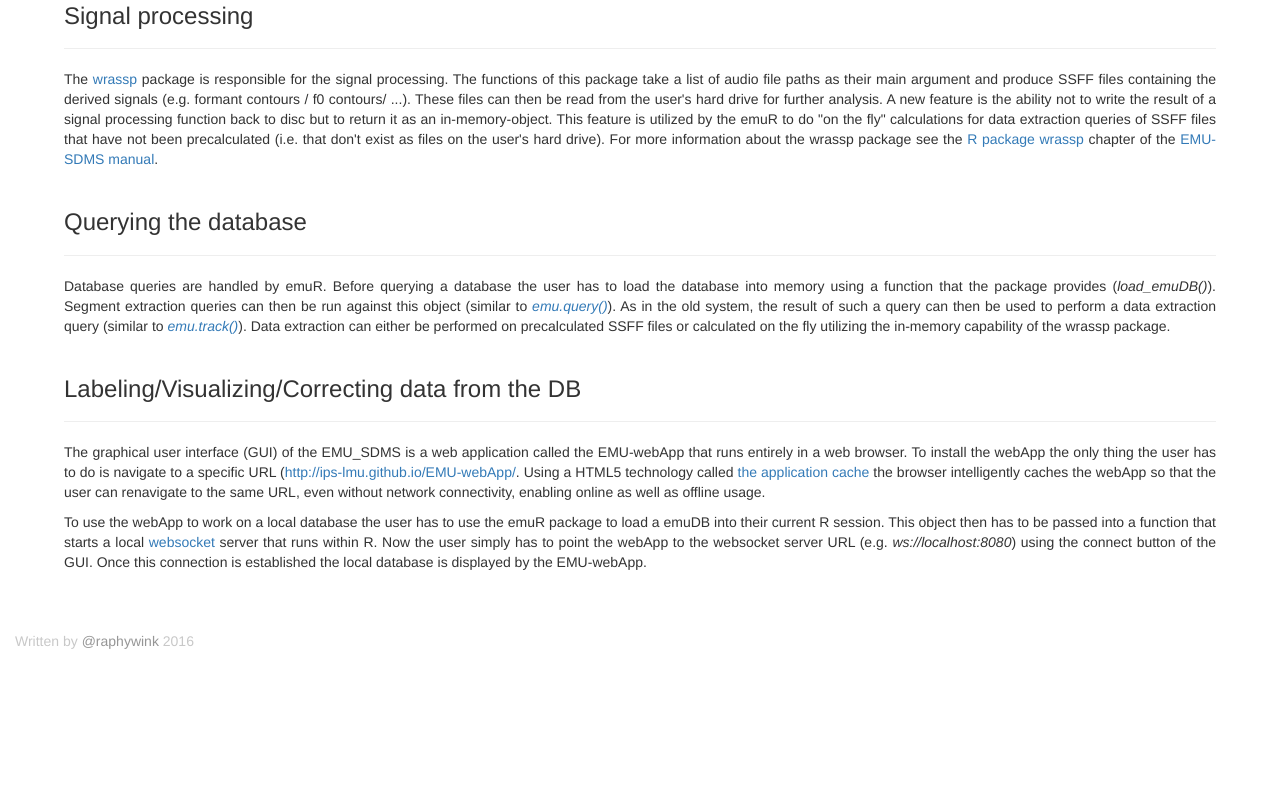
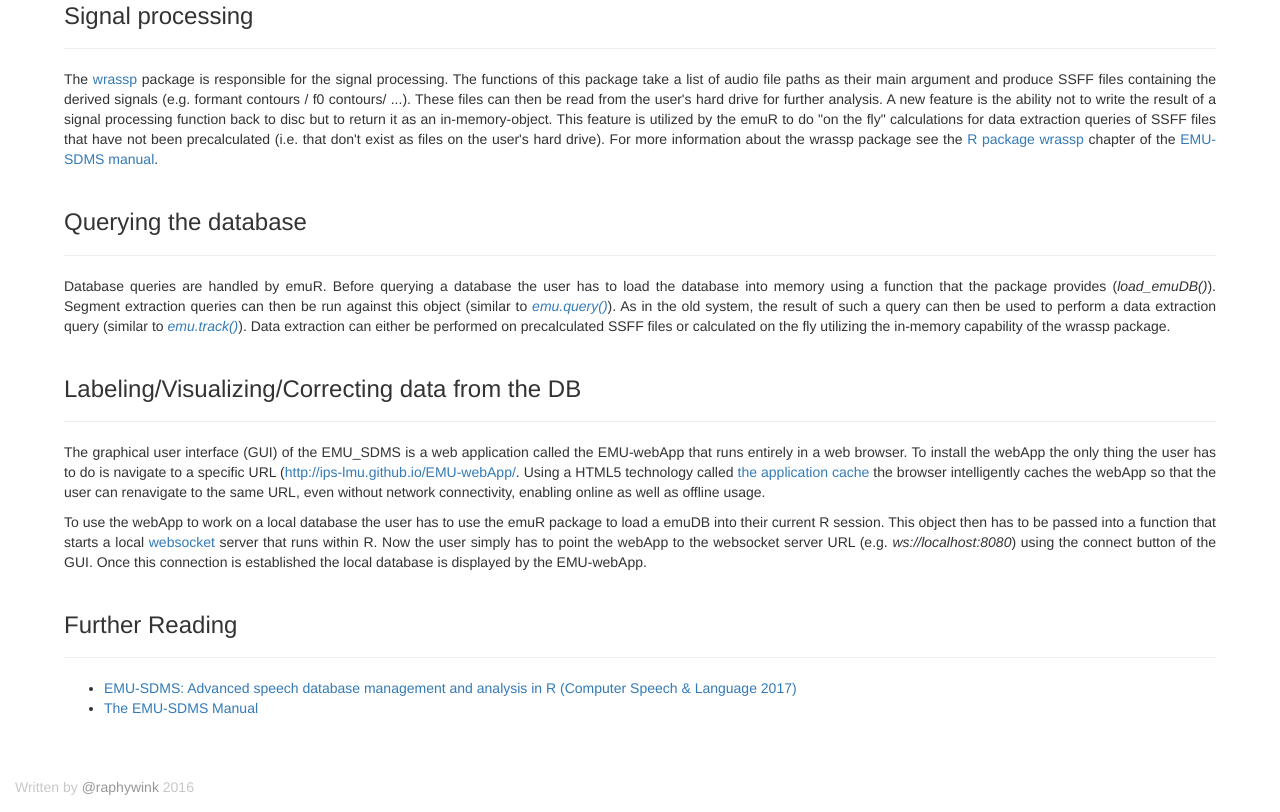
Before and after one commit to IPS-LMU/IPS-LMU.github.io, a website: page EMU.html in a window 1280 px wide. Shown: the part 2298-3110 px from the top of the page. Before the commit the page ends 2964 px from the top, so only its background shows below. Drawn offline with nearby package versions, Linux system fonts and the light colour scheme.

Commit message:
added Further reading section

```diff
--- a/EMU.html
+++ b/EMU.html
@@ -166,6 +166,16 @@
         To use the webApp to work on a local database the user has to use the emuR package to load a emuDB into their current R session. This object then has to be passed into a function that starts a local <a href="http://www.w3.org/TR/2009/WD-websockets-20091222/">websocket</a> server that runs within R. Now the user simply has to point the webApp to the websocket server URL (e.g. <i>ws://localhost:8080</i>) using the connect button of the GUI. Once this connection is established the local database is displayed by the EMU-webApp.
       </p>
 
+      <div class="page-header">
+        <h3>Further Reading</h3>
+      </div>
+      <p>
+        <ul>
+          <li><a href="https://doi.org/10.1016/j.csl.2017.01.002">EMU-SDMS: Advanced speech database management and analysis in R (Computer Speech &amp; Language 2017)</a></li>
+          <li><a href="https://ips-lmu.github.io/The-EMU-SDMS-Manual/">The EMU-SDMS Manual</a></li>
+        </ul>
+      </p>
+
     </div>
 
     <!-- EMU-webApp tab -->
```
